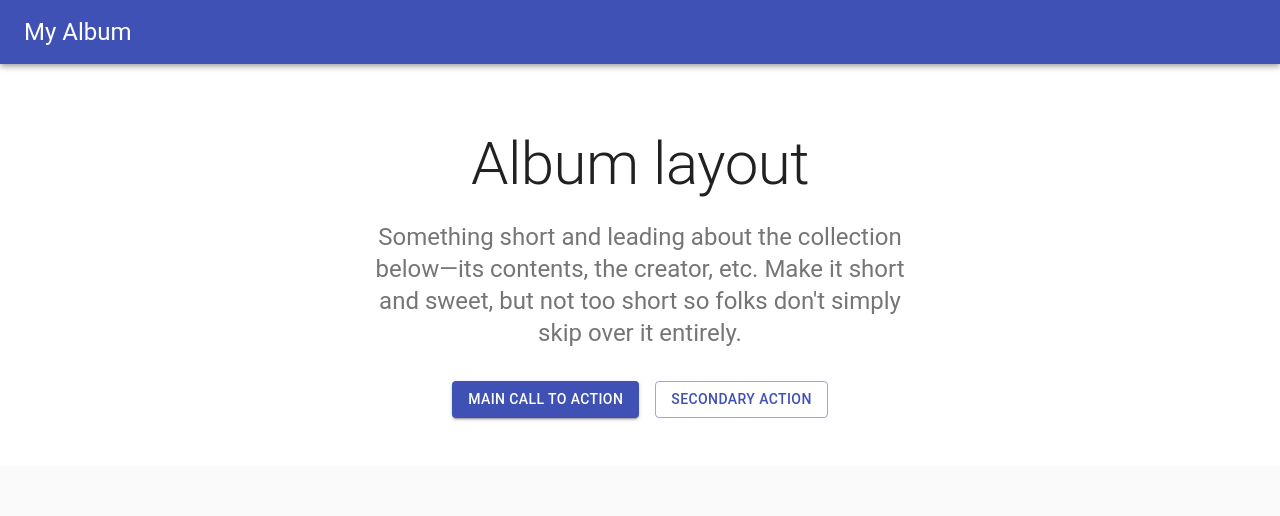
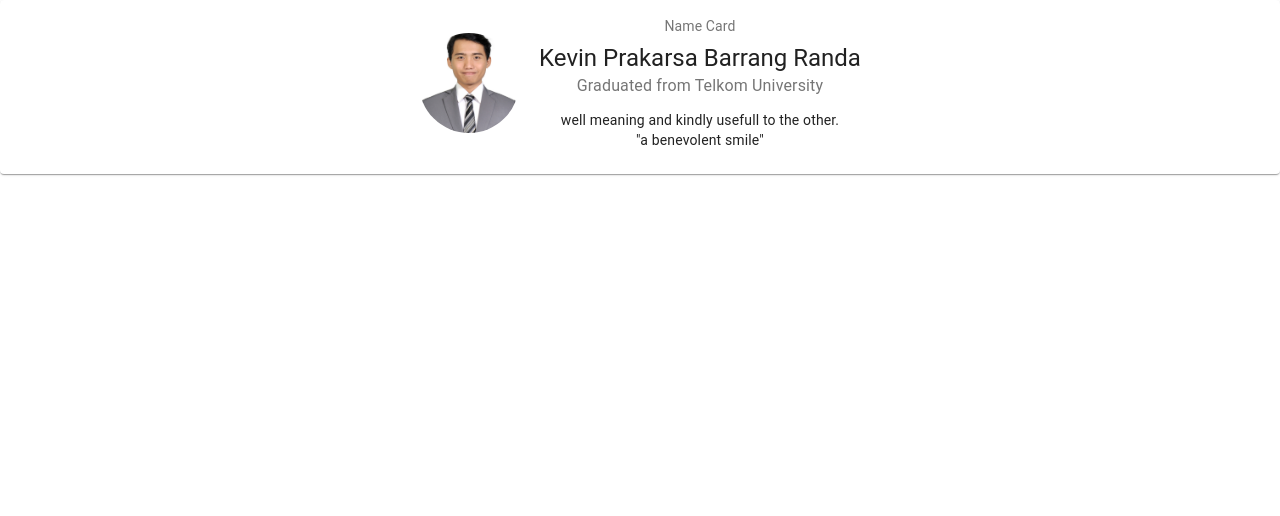
Before and after one commit to kevinprakarsa/resume-kevin, a React (Create React App) app: page / in a window 1280 px wide. Shown: the top 516 px of the page. Built offline with nearby package versions, Linux system fonts and the light colour scheme.

Commit message:
feat: deploy

```diff
--- a/package.json
+++ b/package.json
@@ -1,4 +1,5 @@
 {
+  "homepage": "https://kevinprakarsa.github.io/resume-kevin/",
   "name": "resume-kevin",
   "version": "0.1.0",
   "private": true,
@@ -12,6 +13,8 @@
     "react-scripts": "3.4.3"
   },
   "scripts": {
+    "predeploy": "npm run build",
+    "deploy": "gh-pages -d build",
     "start": "react-scripts start",
     "build": "react-scripts build",
     "test": "react-scripts test",
--- a/src/App.js
+++ b/src/App.js
@@ -1,13 +1,13 @@
 import React from 'react';
 import './App.css';
-//import Index from './pages/Index';
-import AboutMe from './pages/AboutMe';
+import Index from './pages/Index';
+//import AboutMe from './pages/AboutMe';
 
 function App() {
   return (
     <div className="App">
-      {/* <Index /> */}
-      <AboutMe/>
+      <Index />
+      {/* <AboutMe/> */}
     </div>
   );
 }
```
